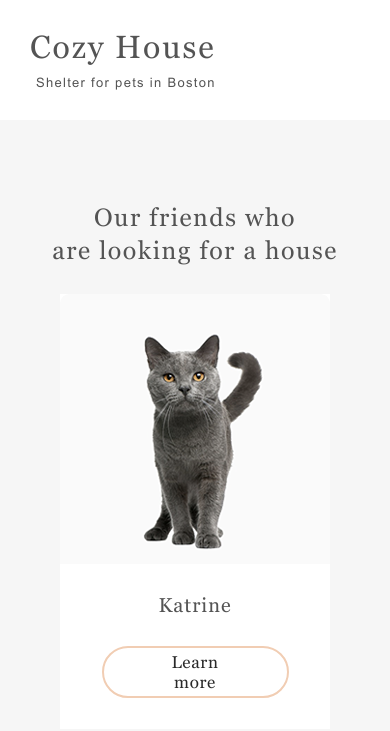
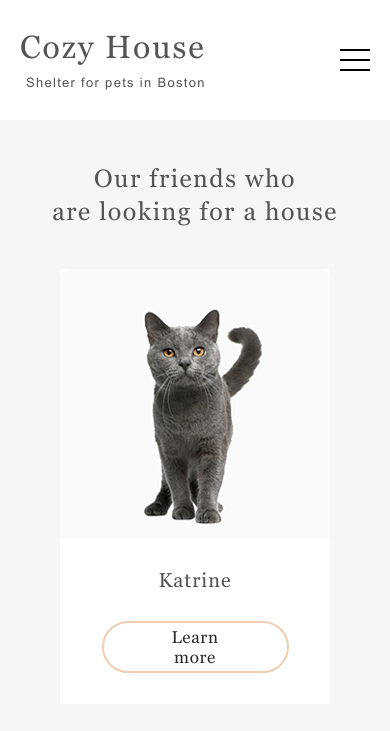
Before and after one commit to SaidovAliakbar/shelter, a plain HTML site: page shelter/pets.html in a window 390 px wide. Shown: the top 731 px of the page. Drawn offline with Linux system fonts and the light colour scheme; files whose address does not match are found by name.

Commit message:
feat: add 320px responsiveness to pets page (Sun, Jun 21, 2026 9:52 PM))

```diff
--- a/shelter/pets.html
+++ b/shelter/pets.html
@@ -27,6 +27,12 @@
                 <li><a href="#contacts">Contacts</a></li>
             </ul>
         </nav>
+
+        <div class="burger">
+            <div class="burger_line"></div>
+            <div class="burger_line"></div>
+            <div class="burger_line"></div>
+        </div>
     </header>
 
     <div class="container">
--- a/shelter/styles/pets-media.css
+++ b/shelter/styles/pets-media.css
@@ -54,6 +54,10 @@
 }
 
 @media (max-width: 630px) {
+    header {
+        padding: 30px 20px;
+    }
+
     footer {
         justify-content: normal;
     }
@@ -89,3 +93,22 @@
         height: 269px;
     }
 }
+
+@media (max-width: 400px) {
+    .controls {
+        gap: 10px;
+    }
+
+    .pet_card:nth-last-child(-n+5) {
+        display: none;
+    }
+
+    .pets {
+        gap: 42px;
+    }
+
+    main {
+        padding: 42px 0;
+        gap: 42px;
+    }
+}
--- a/shelter/styles/pets.css
+++ b/shelter/styles/pets.css
@@ -68,7 +68,7 @@ a {
 .burger_line {
     width: 30px;
     height: 0;
-    border: 1px solid var(--primary-color);
+    border: 1px solid #000;
 }
 
 header {
```
